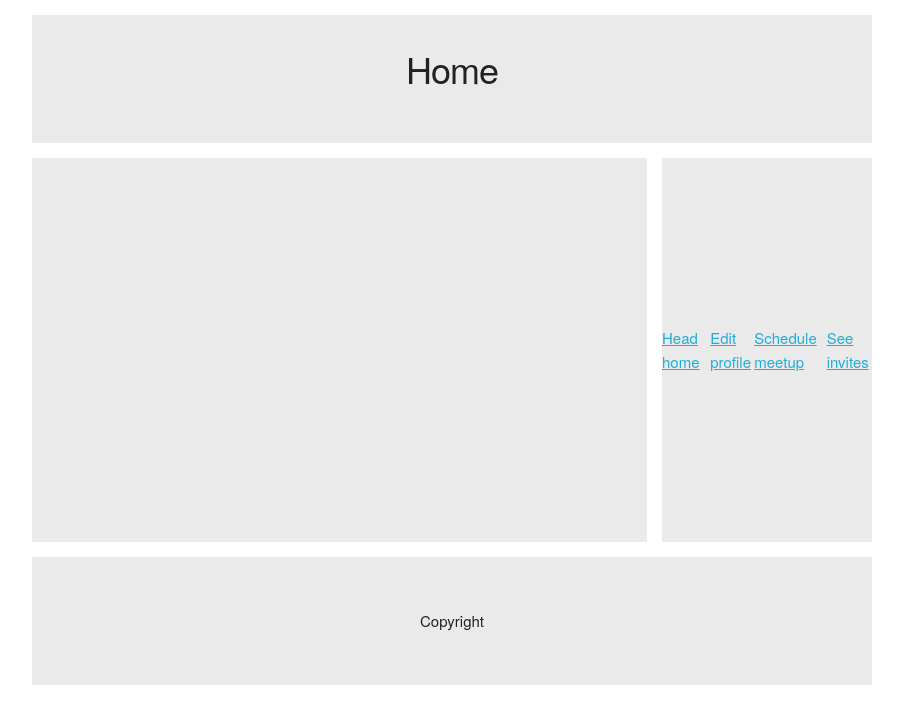
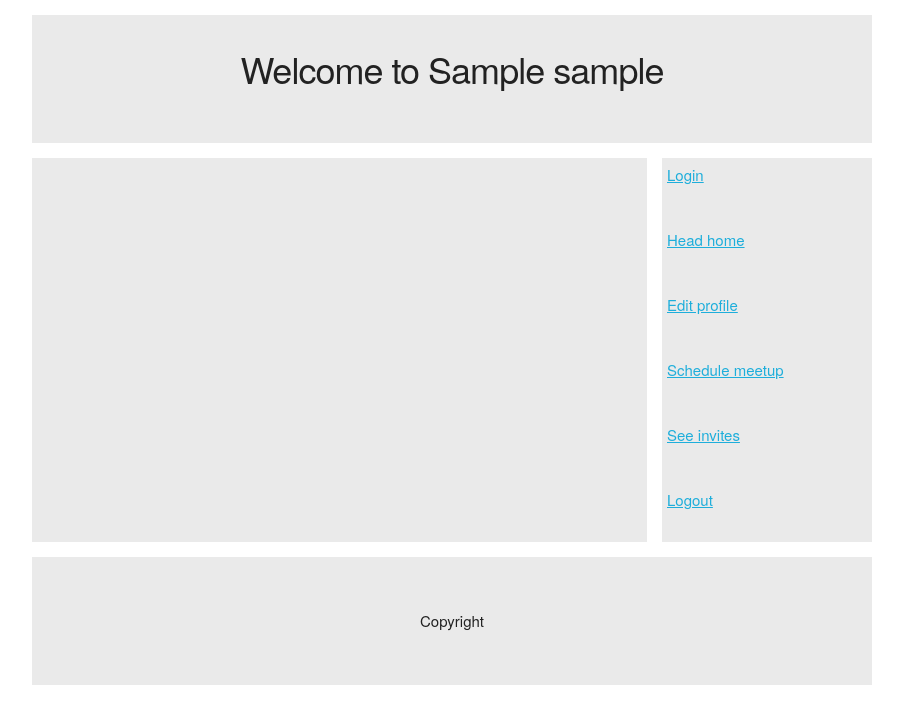
Before and after one commit to akohli96/AlumMeetup, a Django app: page /meetup/home/ in a window 1280 px wide. Shown: the top 724 px of the page, without its empty margins (188-1091 px from the left). Run offline with Django 3.2, Linux system fonts and the light colour scheme; a user stored in the database is signed in; tables that the repository leaves empty hold one stand-in row (values such as "Sample post"); parts of the project's set-up code (start-up, migrations or seed data) failed here and were passed over.

Commit message:
Cleaned up home

```diff
--- a/meetup/template/base.html
+++ b/meetup/template/base.html
@@ -14,10 +14,17 @@
 
 <aside>
 
-    <div><a href="{% url 'meetup:home' %}">Head home</a></div>
-    <div><a href="{% url 'meetup:profile' %}">Edit profile</a></div>
-    <div> <a href="{% url 'meetup:invite' %}">Schedule meetup</a></div>
-    <div><a href="{% url 'notifications:unread' %}">See invites</a> </div>
+
+
+
+    <div class="grid">
+        <a href="{% url 'meetup:login' %}">Login</a>
+        <a href="{% url 'meetup:home' %}">Head home</a>
+        <a href="{% url 'meetup:profile' %}">Edit profile</a>
+        <a href="{% url 'meetup:invite' %}">Schedule meetup</a>
+        <a href="{% url 'notifications:unread' %}">See invites</a>
+        <a href="{% url 'meetup:logout' %}">Logout</a>
+    </div>
 
 
 </aside>
--- a/meetup/template/home.html
+++ b/meetup/template/home.html
@@ -1,22 +1,27 @@
 {% extends 'template/base.html' %} {% block content %}
 <header>
+
     <h3>
-        Home
+        Welcome to {{user.profile.location.city}} {{user.get_username}}
     </h3>
-
 </header>
 
 
 <main>
+    <div class="box">
+        <ul>
+            {% for user in same_city_users %}
+            <div>{{ user.user.username }} is in town</div>
+            {% endfor %}
+        </ul>
+    </div>
 
-    {% for user in same_city_users %}
-    <div>
-        <p>{{ user.user.username }} is in town</p>
+    <div class="box">
+        <ul>
+            {% for event in meetups %}
+
+            <a href="{% url 'meetup:event_by_id' event_id=event.id  %}">{{event.name }} happened recently</a> {% endfor %}
+        </ul>
     </div>
-    {% endfor %} {% for event in meetups %}
-    <div>
-        <p>{{ event.id }} happened recently</p>
-    </div>
-    {% endfor %}
 </main>
 {% endblock %}
--- a/static/meetup/css/212313.css
+++ b/static/meetup/css/212313.css
@@ -53,9 +53,6 @@
 .wrapper {
     display: grid;
     grid-template-columns: repeat(3, minmax(50px, 1fr));
-    background-color: #fff;
-    color: #444;
-    max-width: 800px;
 }
 
 .row {
@@ -73,9 +70,31 @@
 }
 
 .box {
-    background-color: #444;
-    color: #fff;
-    border-radius: 5px;
-    padding: 20px;
+    border-radius: 4px;
+    padding: 12px;
     font-size: 150%;
 }
+
+.grid {
+    /* Grid Fallback */
+    display: flex;
+    flex-wrap: wrap;
+    /* Supports Grid */
+    display: grid;
+    grid-template-columns: repeat(auto-fill, minmax(200px, 1fr));
+    grid-auto-rows: minmax(50px, auto);
+    grid-gap: 1em;
+}
+
+.module {
+    /* Demo-Specific Styles */
+    background: #eaeaea;
+    display: flex;
+    align-items: center;
+    justify-content: center;
+    height: 200px;
+    /* Flex Fallback */
+    margin-left: 5px;
+    margin-right: 5px;
+    flex: 1 1 200px;
+}
```
